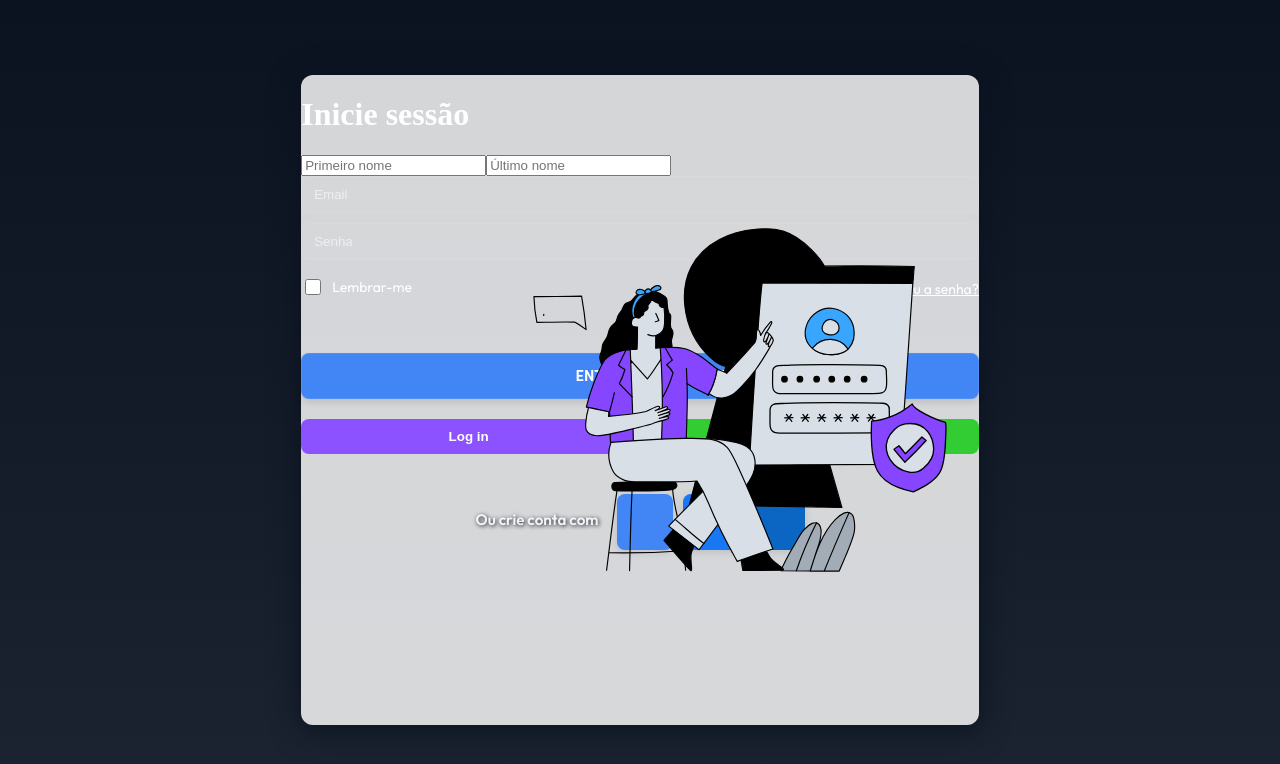
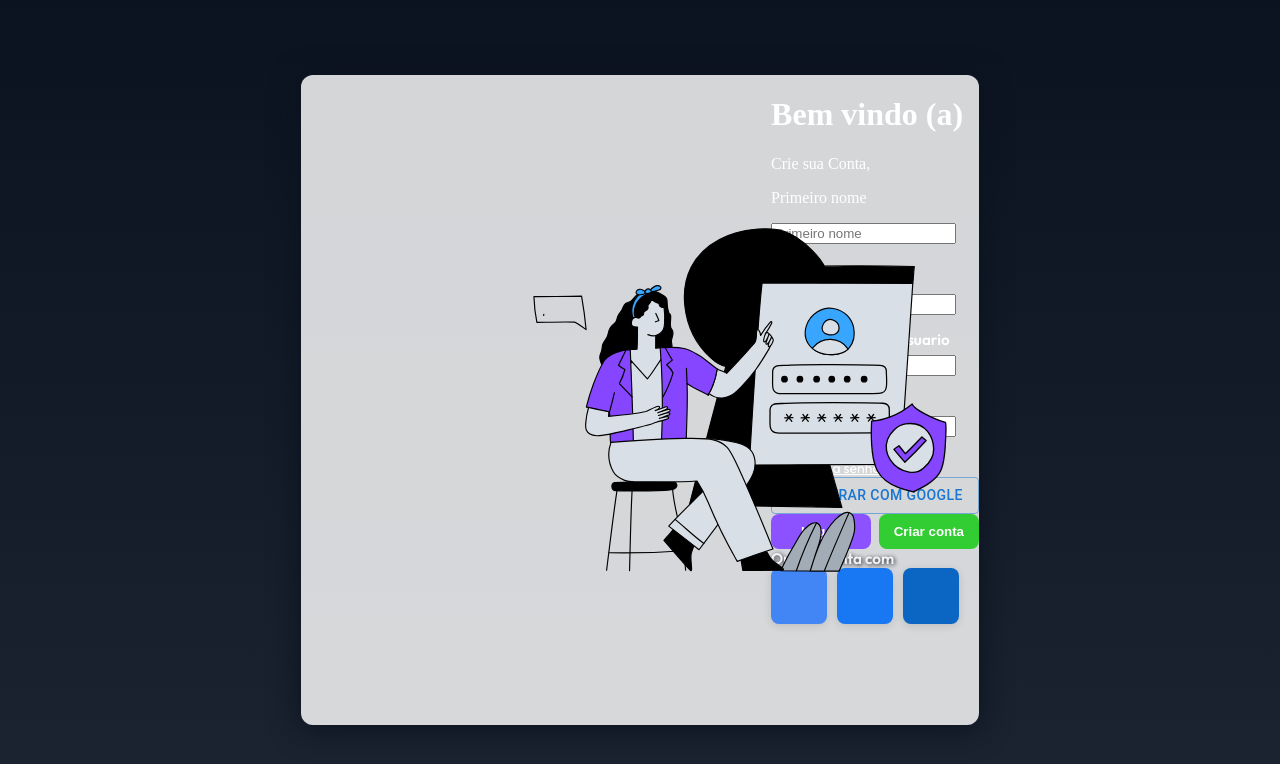
Before and after one commit to jhonherikgc/Login-Page, a React (Vite) app: page /create-account in a window 1280 px wide. Shown: the top 764 px of the page. Built offline with nearby package versions, Linux system fonts and the light colour scheme; some icons are missing.

Commit message:
:construction: bug

```diff
--- a/src/createAccount.tsx
+++ b/src/createAccount.tsx
@@ -38,14 +38,19 @@ const CreateAccount: React.FC = () => {
       <div className="flex-container">
         <div className="container-maior">
           <div className="signUp-container">
-            <h1 className="signUp-title">Inicie sessão</h1>
+            <h1 className="signUp-title">Bem vindo (a)</h1>
+            <p className='signUp-subtitle'>Crie sua Conta,</p>
 
+            <p className='firstName-form'>Primeiro nome</p>
             <input type="text" className="firstName-input" placeholder="Primeiro nome" />
+            <p className='lastName-form'>Último nome</p>
             <input type="text" className="lastName-input" placeholder="Último nome" />
-            <input type="text" className="email-input" placeholder="Email" />
-            <input type="password" className="password-input" placeholder="Senha" />
+            <p className='email-form'>Email ou Nome de Usuario </p>
+            <input type="email" className="create-email-input" placeholder="Email" />
+            <p className='password-form'>Senha</p>
+            <input type="password" className="create-password-input" placeholder="Senha" />
 
-            <div className="actions-row">
+            <div className="create-actions-row">
               <div className="remember-me">
                 <input type="checkbox" id="rememberMe" />
                 <label htmlFor="rememberMe">Lembrar-me</label>
@@ -54,7 +59,7 @@ const CreateAccount: React.FC = () => {
               <div className="forgot-password">Esqueceu a senha?</div>
             </div>
 
-            <div className="login-google">
+            <div className="create-google">
               <Button
                 variant="outlined"
                 className="google-login-button"
@@ -71,7 +76,7 @@ const CreateAccount: React.FC = () => {
               <input type="button" className="create-account-button" value="Criar conta" />
             </div>
 
-            <div className="social-login-row" aria-hidden={false}>
+            <div className="create-social-login-row" aria-hidden={false}>
               <span className="social-login-text">Ou crie conta com</span>
               <div className="social-icons" role="group" aria-label="Social sign up">
                 <GoogleIcon
```
